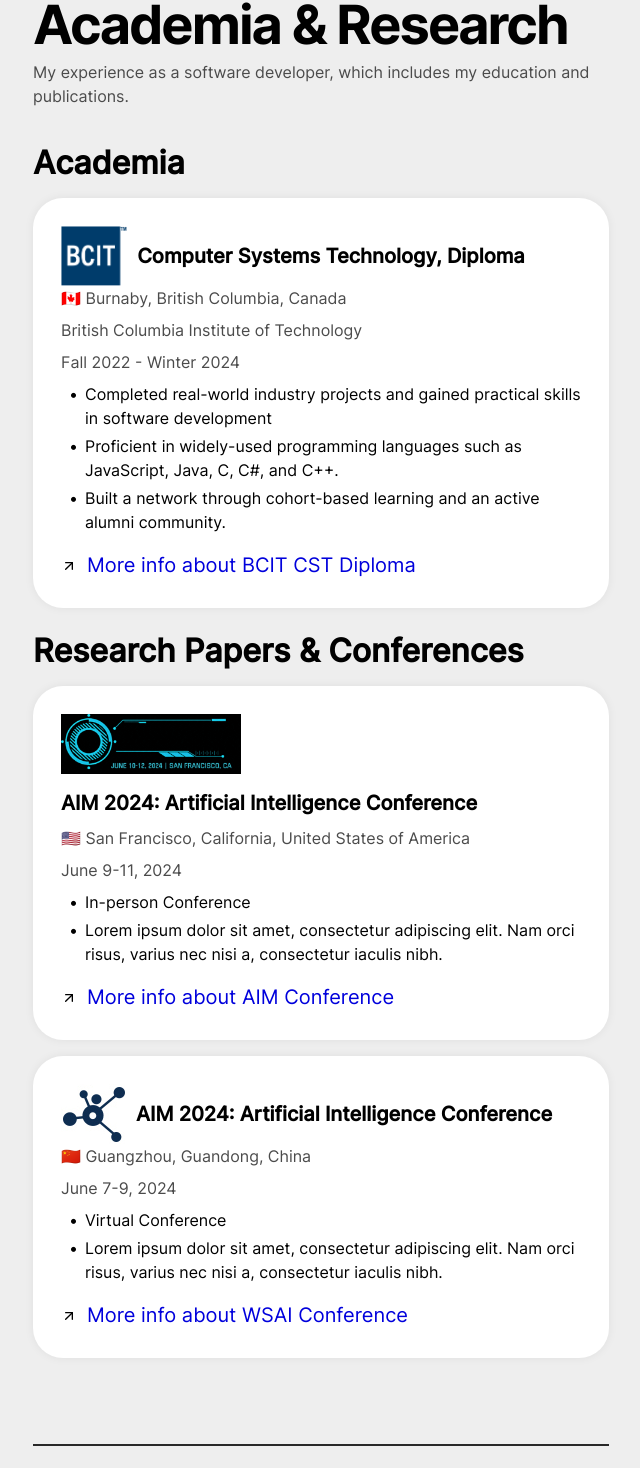
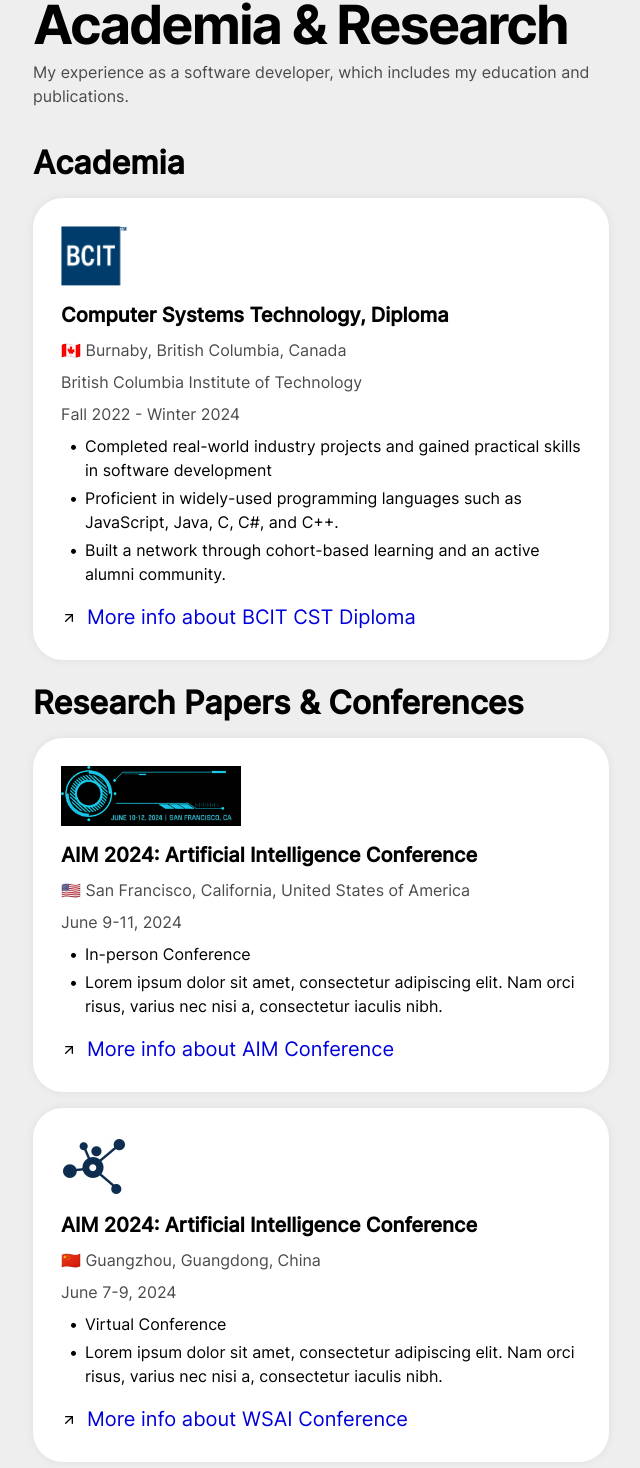
Before and after one commit to gathrean/my-portfolio, a React (Create React App) app: page / in a window 1280 px wide. Shown: the part 2936-4404 px from the top of the page, without its empty margins (543-1183 px from the left). Built offline with nearby package versions, Linux system fonts and the light colour scheme.

Commit message:
Small changes with Academia titles

```diff
--- a/src/pages/LandingPage/Sections/ACADEMIA/ACADEMIA.jsx
+++ b/src/pages/LandingPage/Sections/ACADEMIA/ACADEMIA.jsx
@@ -30,10 +30,8 @@ export function ACADEMIA() {
                     <h3>Academia</h3>
 
                     <div className="card">
-                        <div className="link-and-icon-container">
-                            <img className="academia-logo" src={BCITLogo} alt="BCIT Logo" />
-                            <h5>{Texts.bcit.diploma}</h5>
-                        </div>
+                        <img className="academia-logo" src={BCITLogo} alt="BCIT Logo" />
+                        <h5>{Texts.bcit.diploma}</h5>
                         <p>{Texts.bcit.location}</p>
                         <p>{Texts.bcit.school}</p>
                         <p>{Texts.bcit.duration}</p>
@@ -70,10 +68,8 @@ export function ACADEMIA() {
                     </div>
 
                     <div className="card">
-                        <div className="link-and-icon-container">
-                            <img className="academia-logo" src={WSAILogo} alt="WSAI Logo" />
-                            <h5>{Texts.aim.name}</h5>
-                        </div>
+                        <img className="academia-logo" src={WSAILogo} alt="WSAI Logo" />
+                        <h5>{Texts.aim.name}</h5>
                         <p>{Texts.wsai.location}</p>
                         <p>{Texts.wsai.date} </p>
                         <ul>
--- a/src/pages/LandingPage/Texts.json
+++ b/src/pages/LandingPage/Texts.json
@@ -11,7 +11,7 @@
     },
     "wsai" : {
         "name": "WSAI 2024 @ 人工智能专题讨论会",
-        "location": "🇨🇳 Guangzhou, Guandong, China",
+        "location": "🇨🇳 Guangzhou, Guangdong, China",
         "type": "Virtual Conference",
         "date": "June 7-9, 2024",
         "description": "Lorem ipsum dolor sit amet, consectetur adipiscing elit. Nam orci risus, varius nec nisi a, consectetur iaculis nibh."
```
